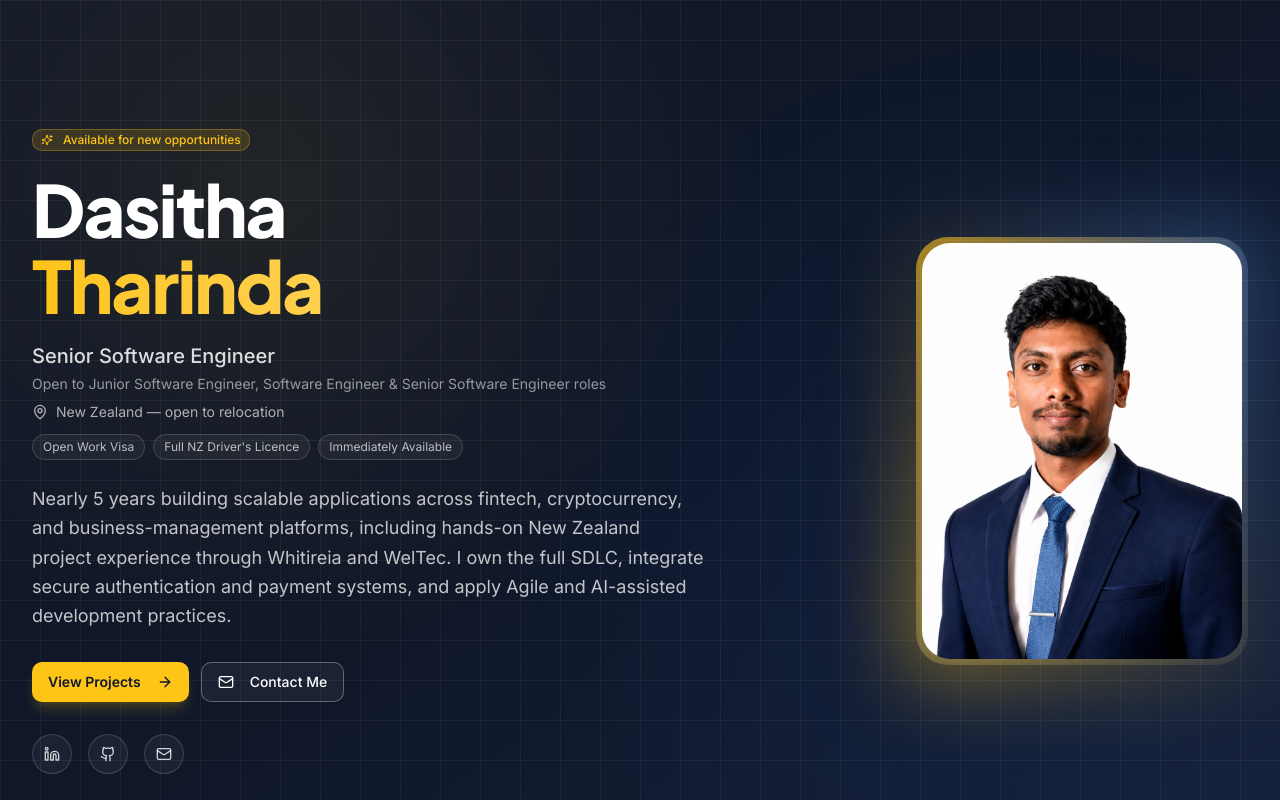
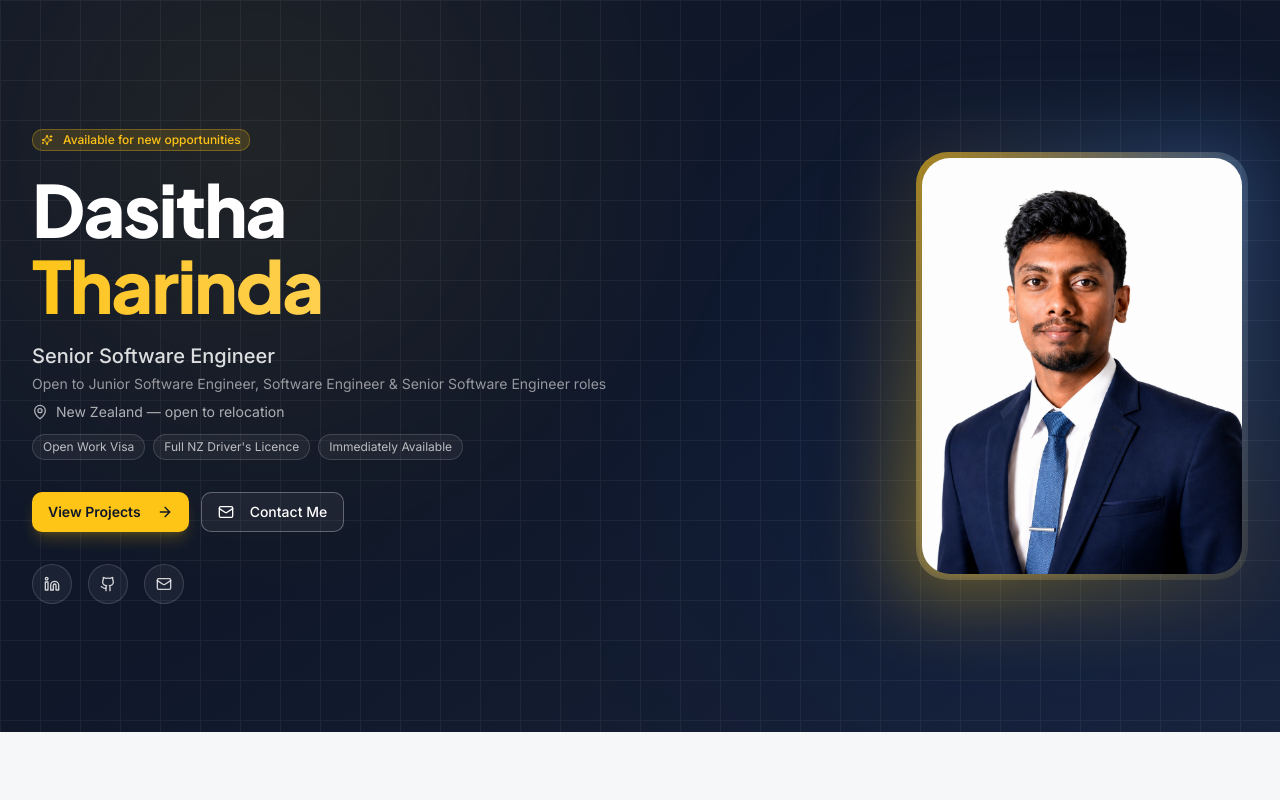
Before and after one commit to dasitha98/kiwiscale-web, a Next.js app: page /portfolio in a window 1280 px wide. Shown: the top 800 px of the page. Built offline with nearby package versions, Linux system fonts and the light colour scheme.

Commit message:
yaml file testing

```diff
--- a/src/features/portfolio/portfolio-page.tsx
+++ b/src/features/portfolio/portfolio-page.tsx
@@ -337,14 +337,14 @@ export default function PortfolioPage() {
                 Immediately Available
               </span>
             </div>
-            <p className="mt-6 text-base md:text-lg text-white/75 leading-relaxed max-w-2xl">
+            {/* <p className="mt-6 text-base md:text-lg text-white/75 leading-relaxed max-w-2xl">
               Nearly 5 years building scalable applications across fintech,
               cryptocurrency, and business-management platforms, including
               hands-on New Zealand project experience through Whitireia and
               WelTec. I own the full SDLC, integrate secure authentication and
               payment systems, and apply Agile and AI-assisted development
               practices.
-            </p>
+            </p> */}
 
             <div className="mt-8 flex flex-wrap gap-3">
               <Button
```
